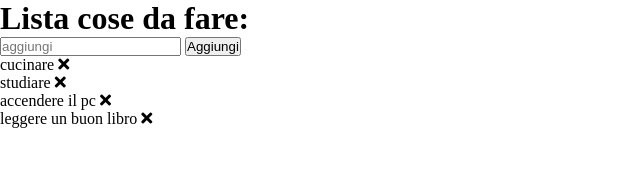
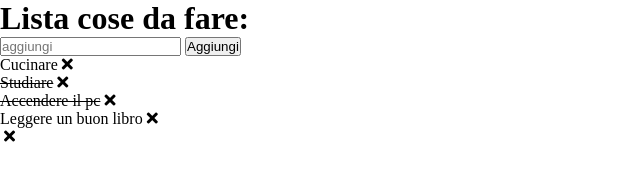
Before and after one commit to capdavide278/Vue-To-Do-List, a plain HTML site: page index.html in a window 1280 px wide. Both pictures are taken after a click on the button "Aggiungi". Shown: the full height of the page, 0-640 px from the left. Drawn offline with nearby package versions, Linux system fonts and the light colour scheme.

Commit message:
milestone 1

```diff
--- a/index.html
+++ b/index.html
@@ -16,13 +16,13 @@
         <h1>Lista cose da fare:</h1>
         <div class="new-todo">
             <input type="text" placeholder="aggiungi">
-            <button>Aggiungi</button>
+            <button @click="aggiungi">Aggiungi</button>
         </div>
 
         <div class="cosa-da-fare">
             <ul>
                 <li v-for="(item,i) in todoAr" :key="i">
-                    <div class="inline" :class="trattino(i)">{{item.text}}</div>
+                    <div class="inline" :class="trattino(item)">{{item.text}}</div>
 
                     <div @click="rimuovi(i)" class="inline"><i class="fas fa-times"></i></div>
                 </li>
--- a/script.js
+++ b/script.js
@@ -18,23 +18,23 @@ Bonus:
 const todo = new Vue({
     el : '#app',
     data : {
-        /* newtask : "", */
+        newtask : "",
         todoAr : [
             {
-            text : 'cucinare',
-            done : 'false',
+            text : 'Cucinare',
+            done : false,
             },
             {
-                text : 'studiare',
-                done : 'true',
+                text : 'Studiare',
+                done : true,
             },
             {
-                text : 'accendere il pc',
-                done : 'true',
+                text : 'Accendere il pc',
+                done : true,
             },
             {
-                text : 'leggere un buon libro',
-                done : 'false',
+                text : 'Leggere un buon libro',
+                done : false,
             }
         ]
     },
@@ -43,6 +43,7 @@ const todo = new Vue({
 
         /* milesstone 1 */
         trattino(item){
+
             if (item.done == true) {
                 return 'tratteggio';
             }
@@ -54,6 +55,16 @@ const todo = new Vue({
         },
 
         /* milestone3 */
+        aggiungi(){
+            const task ={
+                text : this.newtask,
+                done : false
+            }
 
+            if (this.newtask !== " ") {
+                this.todoAr.push(task);
+                this.newtask =" ";
+            }
+        }
     }
 });
```
